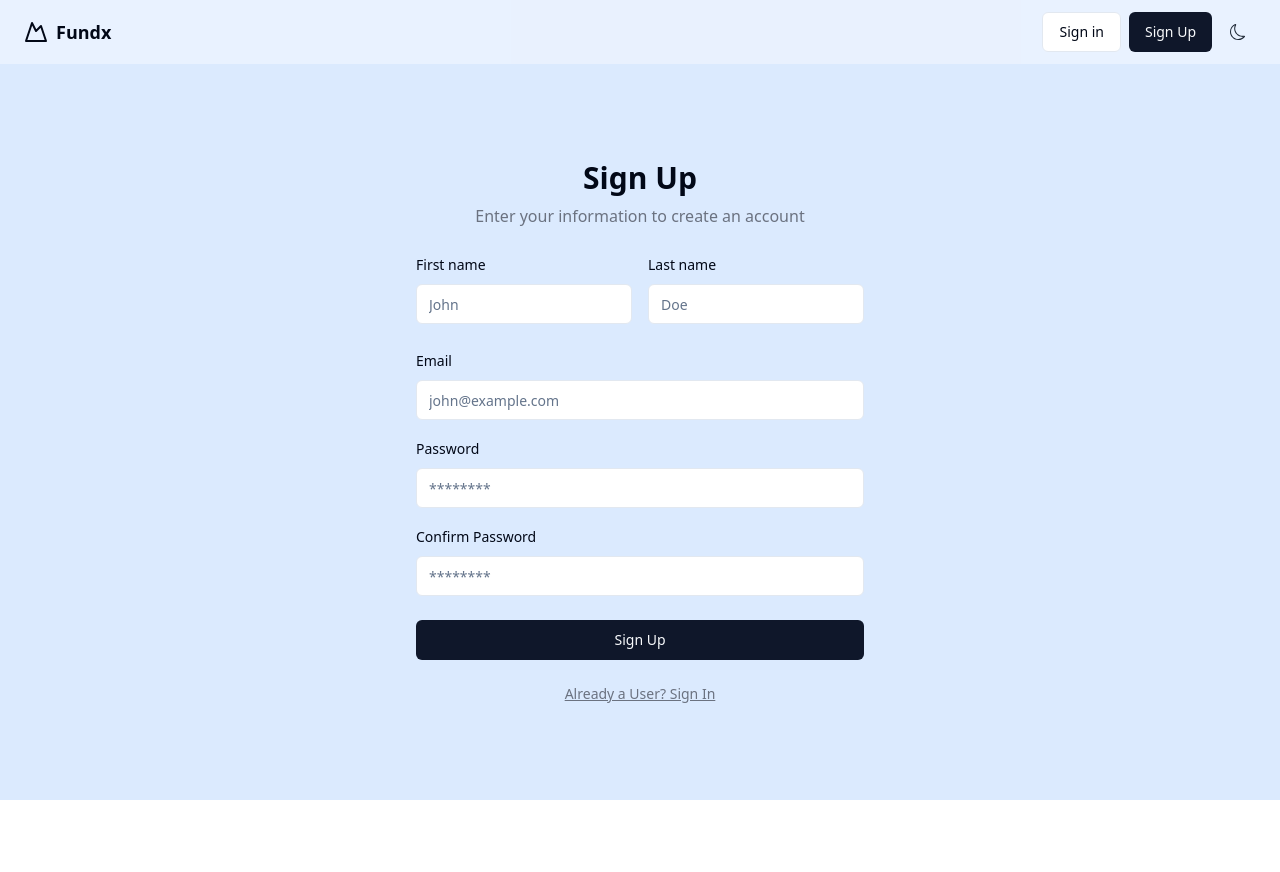
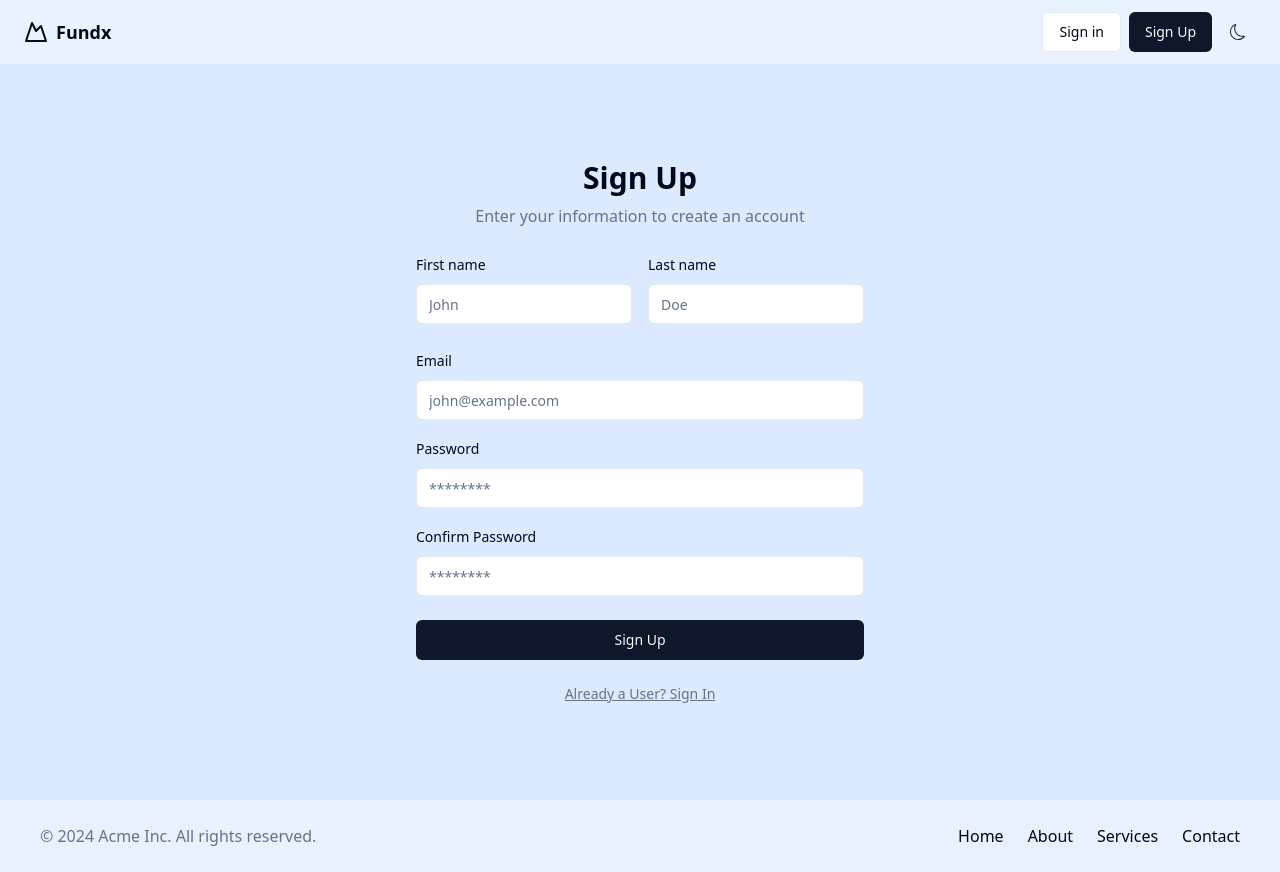
Before and after one commit to gokulhans/Fundx, a React (Vite) app in the folder frontend/: page /signup in a window 1280 px wide. Before the commit the page ends 800 px from the top, so only its background shows below. Built offline with nearby package versions, Linux system fonts and the light colour scheme; no server answers.

Commit message:
footer added

```diff
--- a/frontend/src/App.jsx
+++ b/frontend/src/App.jsx
@@ -10,6 +10,8 @@ import ForgotPassword from "./pages/ForgotPassword/ForgotPassword";
 import ResetPassword from "./pages/ForgotPassword/ResetPassword";
 import InvestorProfile from "./pages/Profile/InvestorProfile";
 import StartupProfile from "./pages/Profile/StartupProfile";
+import AdminFooter from "./components/Footer/AdminFooter";
+import Footer from "./components/Footer/Footer";
 
 function App() {
   const [isUser, setIsUser] = useState(localStorage.getItem("isUser"));
@@ -71,7 +73,15 @@ function App() {
             )}
           </Routes>
         </div>
-        {isAdmin ? <></> : <>{/* <Footer isUser={isUser} /> */}</>}
+        {isAdmin ? (
+          <>
+            <AdminFooter isAdmin={isAdmin} setIsAdmin={setIsAdmin} />
+          </>
+        ) : (
+          <>
+            <Footer isUser={isUser} />
+          </>
+        )}
       </div>
     </>
   );
--- /dev/null
+++ b/frontend/src/components/Footer/AdminFooter.jsx
@@ -0,0 +1,44 @@
+import React from "react";
+import { Link } from "react-router-dom";
+
+const AdminFooter = () => {
+  return (
+    <footer className="w-full py-6 bg-blue-50/70 dark:bg-gray-900/70">
+      <div className="container px-4 sm:px-6 lg:px-8 xl:px-10 2xl:px-12">
+        <div className="flex flex-col gap-4 sm:flex-row sm:items-center sm:justify-between">
+          <nav className="flex gap-6 sm:order-last justify-center">
+            <Link
+              className="text-sm sm:text-base font-medium hover:underline"
+              href="#"
+            >
+              Home
+            </Link>
+            <Link
+              className="text-sm sm:text-base font-medium hover:underline"
+              href="#"
+            >
+              About
+            </Link>
+            <Link
+              className="text-sm sm:text-base font-medium hover:underline"
+              href="#"
+            >
+              Services
+            </Link>
+            <Link
+              className="text-sm sm:text-base font-medium hover:underline"
+              href="#"
+            >
+              Contact
+            </Link>
+          </nav>
+          <p className="text-xs sm:text-sm md:text-base text-gray-500 dark:text-gray-400 flex justify-center">
+            © 2024 Acme Inc. All rights reserved.
+          </p>
+        </div>
+      </div>
+    </footer>
+  );
+};
+
+export default AdminFooter;
--- /dev/null
+++ b/frontend/src/components/Footer/Footer.jsx
@@ -0,0 +1,44 @@
+import React from "react";
+import { Link } from "react-router-dom";
+
+const Footer = () => {
+  return (
+    <footer className="w-full py-6 bg-blue-50/70 dark:bg-gray-900/70">
+      <div className="container px-4 sm:px-6 lg:px-8 xl:px-10 2xl:px-12">
+        <div className="flex flex-col gap-4 sm:flex-row sm:items-center sm:justify-between">
+          <nav className="flex gap-6 sm:order-last justify-center">
+            <Link
+              className="text-sm sm:text-base font-medium hover:underline"
+              href="#"
+            >
+              Home
+            </Link>
+            <Link
+              className="text-sm sm:text-base font-medium hover:underline"
+              href="#"
+            >
+              About
+            </Link>
+            <Link
+              className="text-sm sm:text-base font-medium hover:underline"
+              href="#"
+            >
+              Services
+            </Link>
+            <Link
+              className="text-sm sm:text-base font-medium hover:underline"
+              href="#"
+            >
+              Contact
+            </Link>
+          </nav>
+          <p className="text-xs sm:text-sm md:text-base text-gray-500 dark:text-gray-400 flex justify-center">
+            © 2024 Acme Inc. All rights reserved.
+          </p>
+        </div>
+      </div>
+    </footer>
+  );
+};
+
+export default Footer;
```
Also changed, not shown: 1 other file (tests, documents, lock files or other folders).
